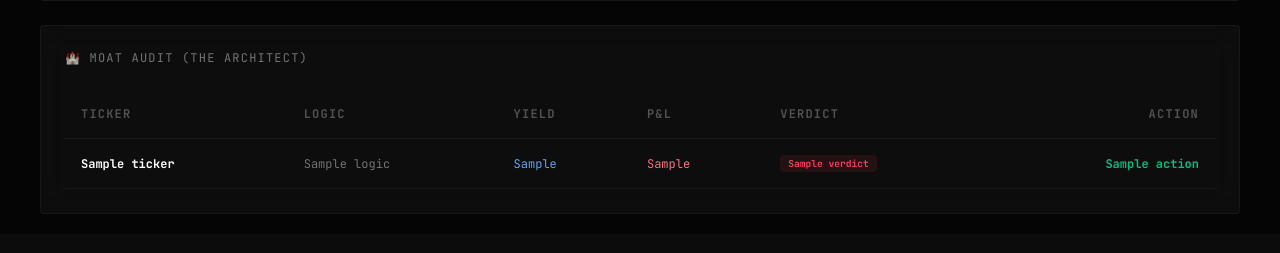
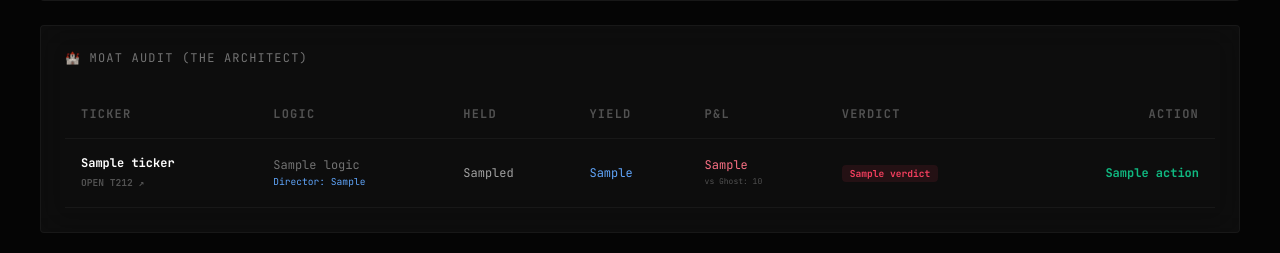
Before and after one commit to Dewsbex/sovereign-sentinel, a FastAPI app: template templates/base.html in a window 1280 px wide. Shown: the part 1358-1611 px from the top of the page. Before the commit the page ends 1530 px from the top, so only its background shows below. Run offline with FastAPI, Linux system fonts and the light colour scheme; the template is opened without the code that fills it: most values are stand-ins (such as "Sample title", 1, 10 or a date in 2020); some libraries are stand-ins or nearby versions.

Commit message:
💎 FINAL POLISH: Ghost Mode, Bailout Buttons, Deep Links & Time-in-Market

```diff
--- a/index.html
+++ b/index.html
@@ -232,6 +232,7 @@
                         <tr>
                             <th class="p-4">Ticker</th>
                             <th class="p-4">Logic</th>
+                            <th class="p-4">Held</th>
                             <th class="p-4">Yield</th>
                             <th class="p-4">P&L</th>
                             <th class="p-4">Verdict</th>
--- a/templates/base.html
+++ b/templates/base.html
@@ -218,6 +218,7 @@
                         <tr>
                             <th class="p-4">Ticker</th>
                             <th class="p-4">Logic</th>
+                            <th class="p-4">Held</th>
                             <th class="p-4">Yield</th>
                             <th class="p-4">P&L</th>
                             <th class="p-4">Verdict</th>
@@ -227,20 +228,45 @@
                     <tbody>
                         {% for item in moat_audit %}
                         <tr class="border-b border-white/5 hover:bg-white/[0.02] transition-colors">
-                            <td class="p-4 font-bold text-white">{{ item.ticker }}</td>
-                            <td class="p-4 text-neutral-500">{{ item.logic }}</td>
+                            <td class="p-4 font-bold text-white">
+                                {{ item.ticker }}
+                                <div class="text-[0.6rem] text-neutral-600 mt-1">
+                                    <a href="{{ item.deep_link }}" class="hover:text-amber-500">OPEN T212 ↗</a>
+                                </div>
+                            </td>
+                            <td class="p-4">
+                                <span class="text-neutral-500 block">{{ item.logic }}</span>
+                                <span class="text-[0.6rem] text-blue-400">Director: {{ item.director_action }}</span>
+                            </td>
+                            <td class="p-4 text-neutral-400">{{ item.days_held }}d</td>
                             <td class="p-4 text-blue-400">{{ item.net_yield }}</td>
-                            <td class="p-4 {{ 'text-emerald-400' if '+' in item.pnl_pct else 'text-rose-400' }}">{{
-                                item.pnl_pct }}</td>
+                            <td class="p-4">
+                                <div class="flex flex-col">
+                                    <span
+                                        class="{{ 'text-emerald-400' if '+' in item.pnl_pct else 'text-rose-400' }}">{{
+                                        item.pnl_pct }}</span>
+                                    <span class="text-[0.5rem] text-neutral-600">vs Ghost: {{ item.cost_of_hesitation
+                                        }}</span>
+                                </div>
+                            </td>
                             <td class="p-4">
                                 <span
                                     class="px-2 py-0.5 rounded text-[0.6rem] font-bold {{ 'bg-emerald-500/10 text-emerald-500' if item.verdict == 'PASS' else 'bg-rose-500/10 text-rose-500' }}">
                                     {{ item.verdict }}
                                 </span>
                             </td>
-                            <td
-                                class="p-4 text-right font-bold {{ 'text-rose-500' if item.action == 'TRIM' else 'text-emerald-500' }}">
-                                {{ item.action }}</td>
+                            <td class="p-4 text-right">
+                                <div class="flex flex-col items-end gap-1">
+                                    <span
+                                        class="font-bold {{ 'text-rose-500' if item.action == 'TRIM' else 'text-emerald-500' }}">{{
+                                        item.action }}</span>
+                                    {% if item.action == 'TRIM' %}
+                                    <button
+                                        class="bg-rose-500/20 text-rose-500 border border-rose-500/30 px-2 py-1 rounded text-[0.5rem] uppercase hover:bg-rose-500 hover:text-white transition-all">PANIC
+                                        BAILOUT</button>
+                                    {% endif %}
+                                </div>
+                            </td>
                         </tr>
                         {% endfor %}
                     </tbody>
```
Also changed, not shown: generate_static.py (+24 -2 lines).
